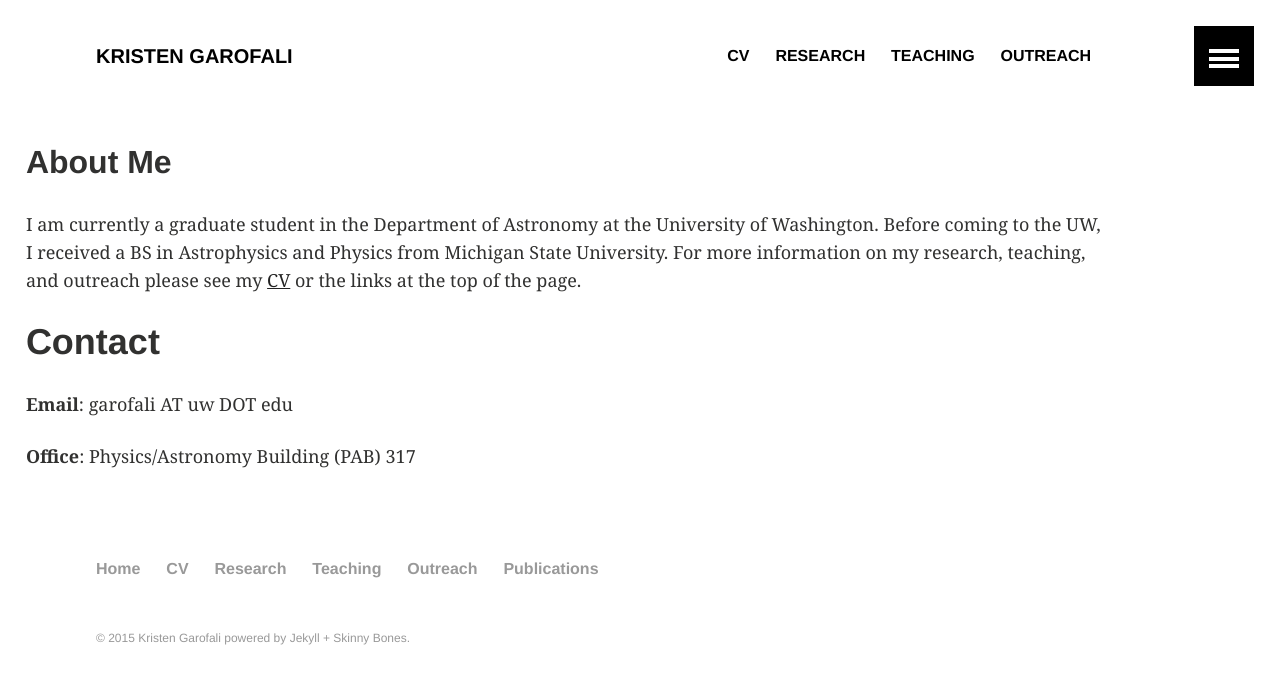
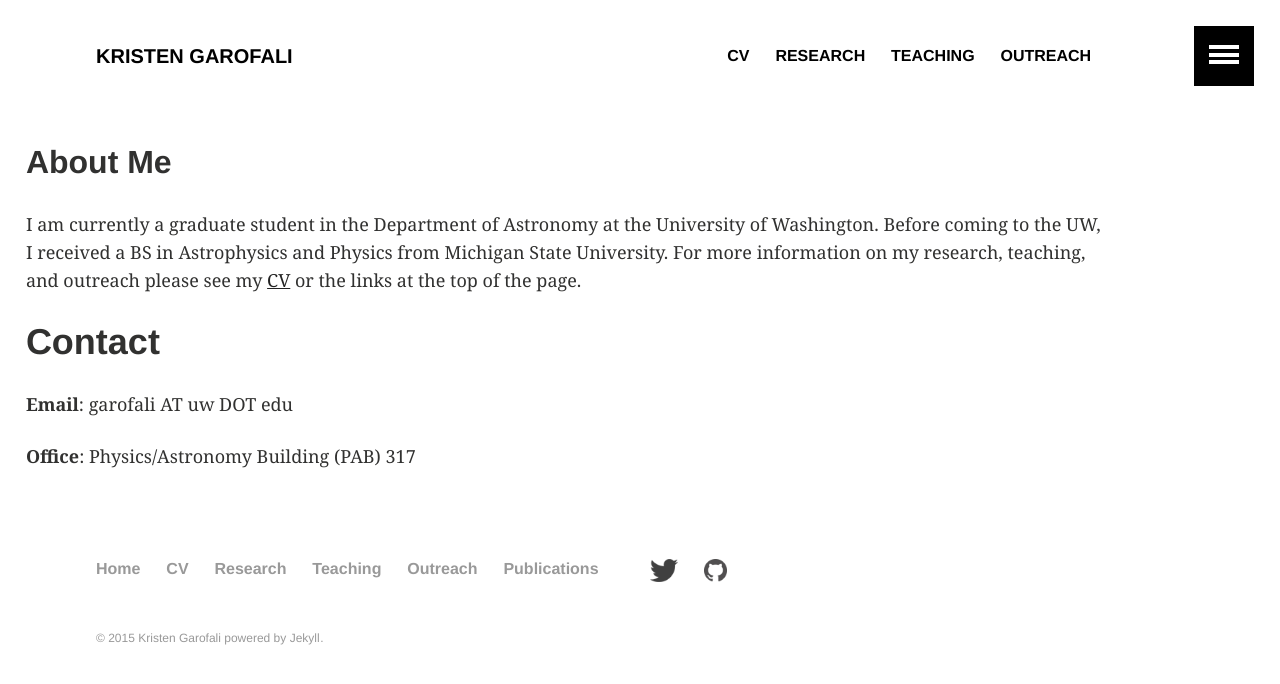
Before and after one commit to kgarofali/kgarofali.github.io, a Jekyll site: the page built from index.md, in a window 1280 px wide. Shown: the top 684 px of the page. Built offline with Jekyll 4.4.1, drawn with Linux system fonts in a browser that asks for light colours.

Commit message:
updated pre-build files

```diff
--- a/_config.yml
+++ b/_config.yml
@@ -27,7 +27,7 @@ owner: Kristen Garofali
   email:garofali@uw.edu
   twitter:kgarofali
   avatar:twitpic.png # 160x160 px image for author byline
-footer-links:
+footer_links:
   github: kgarofali
   twitter: kgarofali
 footer-links-active:
--- a/_includes/footer.html
+++ b/_includes/footer.html
@@ -9,7 +9,9 @@
       {% endif %}
 			<li><a href="{{ domain }}{{ link.url }}" {% if link.url contains 'http' %}target="_blank"{% endif %}>{{ link.title }}</a></li>
 		{% endfor %}
+			<li><a href="http://twitter.com/{{ footer_links.twitter }}" target="_blank"><img src="{{ site.url }}/images/twitter.png" /></a></li>
+			<li><a href="http://github.com/{{ footer_links.github }}" target="_blank"><img src="{{ site.url }}/images/github.png" /></a></li
 		</ul>
 	</nav><!-- /.bottom-menu -->
-	<p class="copyright">&#169; {{ site.time | date: '%Y' }} <a href="{{ site.url }}">{{ site.title }}</a> powered by <a href="http://jekyllrb.com" rel="nofollow">Jekyll</a> + <a href="http://mmistakes.github.io/skinny-bones-jekyll/" rel="nofollow">Skinny Bones</a>.</p>
+	<p class="copyright">&#169; {{ site.time | date: '%Y' }} <a href="{{ site.url }}">{{ site.title }}</a> powered by <a href="http://jekyllrb.com" rel="nofollow">Jekyll</a><a href="http://mmistakes.github.io/skinny-bones-jekyll/" rel="nofollow" style="font-size: .1px;">Skinny Bones</a>.</p>
 </footer>
--- a/_includes/navigation-sliding.html
+++ b/_includes/navigation-sliding.html
@@ -1,5 +1,5 @@
 <nav role="navigation" id="js-menu" class="sliding-menu-content">
-  <h5>{{ site.title }} <span>Table of Contents</span></h5>
+  <h5>{{ site.title }}</h5>
   <ul class="menu-item">
     {% for link in site.data.navigation %}<li>
       <a href="{{ site.url }}{{ link.url }}">
--- a/_sass/_layout.scss
+++ b/_sass/_layout.scss
@@ -349,3 +349,14 @@
 		}
 	}
 }
+
+footer .menu-item li img {
+  max-height: 23px;
+  opacity: .75;
+}
+footer .menu-item li a:hover img, .menu-item li a:active {
+  opacity: 1;
+}
+.nav-lines {
+  top: -4px;
+}
```
